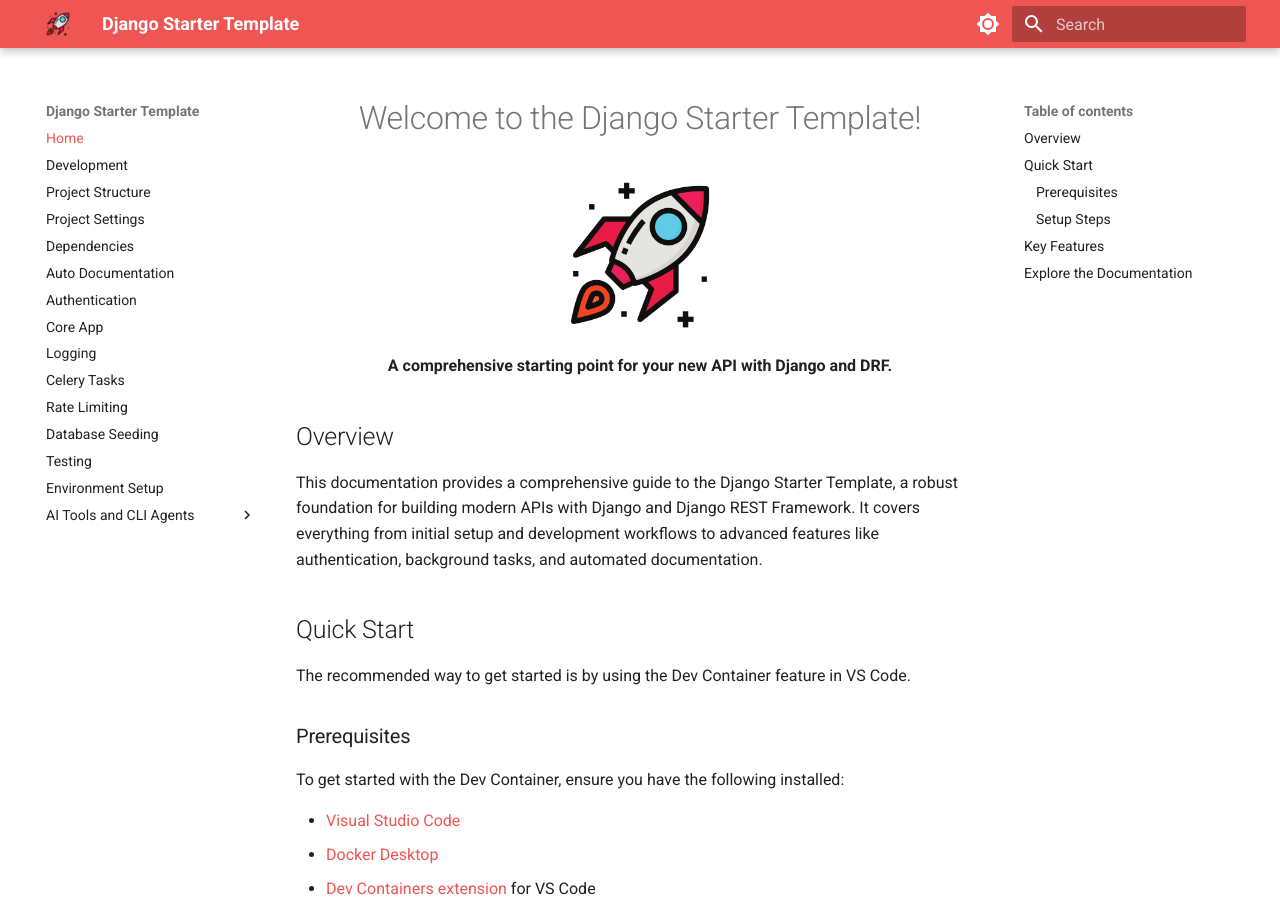
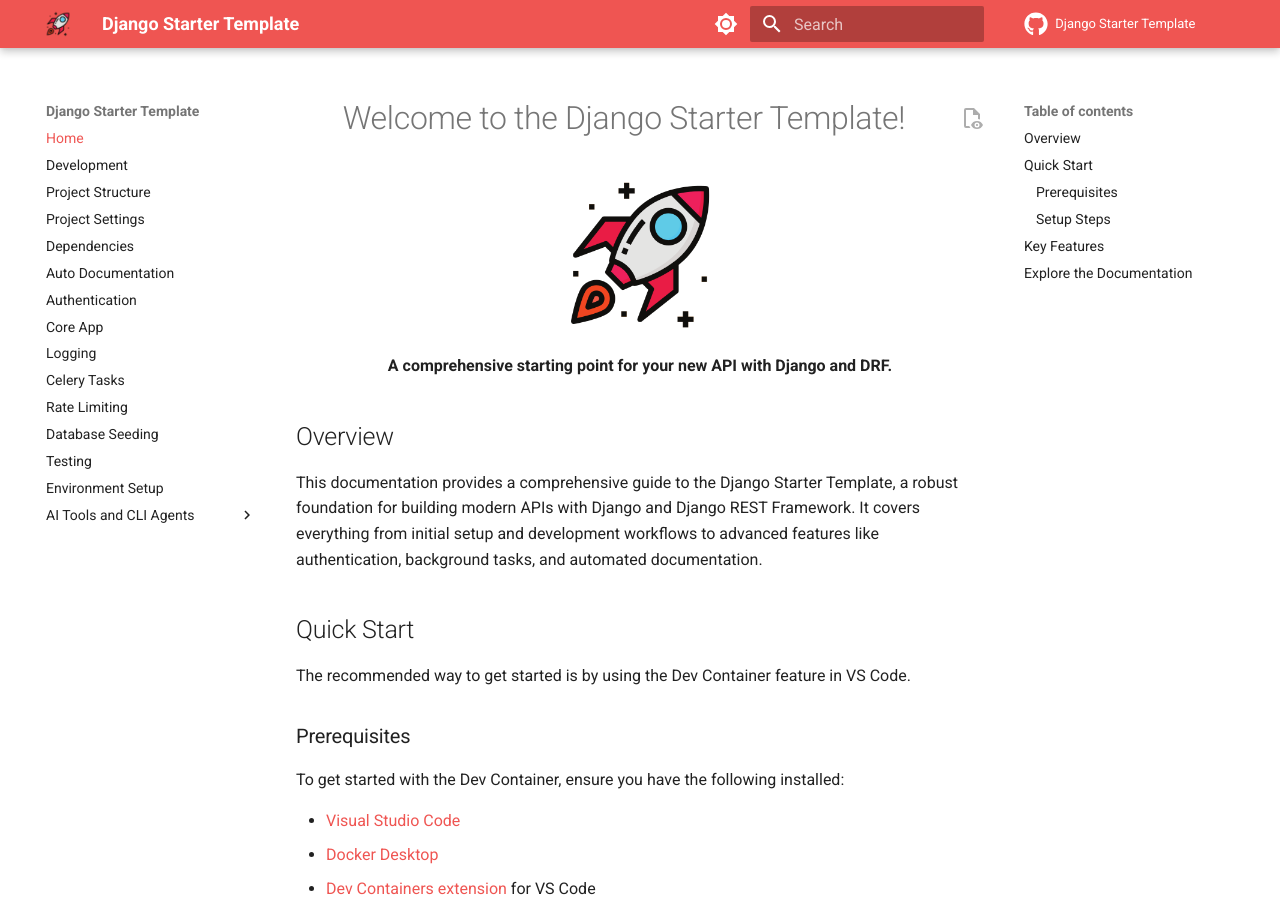
Before and after one commit to wilfredinni/django-starter-template, an MkDocs documentation site: the page built from docs/index.md, in a window 1280 px wide and 900 px high. Built offline with MkDocs 1.6.1 and Material for MkDocs 9.7.7, drawn with Linux system fonts in a browser that asks for light colours; comment, search, counter and statistics services are not loaded.

Commit message:
docs: update mkdocs configuration to include repository details and features

```diff
--- a/mkdocs.yml
+++ b/mkdocs.yml
@@ -1,9 +1,14 @@
-
 site_name: Django Starter Template
+repo_name: Django Starter Template
+repo_url: https://github.com/wilfredinni/django-starter-template
 theme:
   name: material
   logo: assets/logo.png
   favicon: assets/logo.png
+  icon:
+    repo: fontawesome/brands/github
+  features:
+    - content.action.view
   palette:
     # Palette toggle for light mode
     - media: "(prefers-color-scheme: light)"
```
